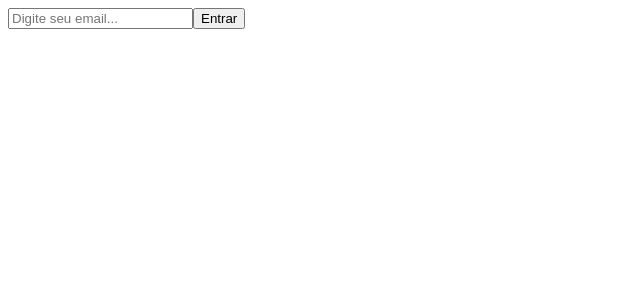
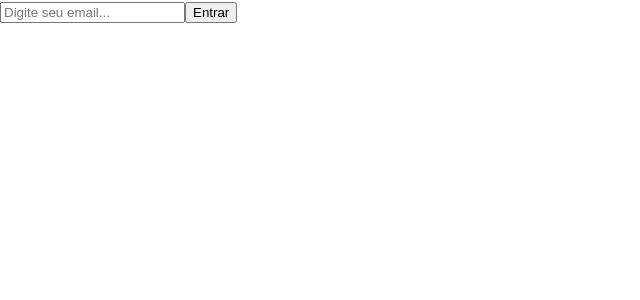
Before and after one commit to turevel/people-analytics, a React (Vite) app in the folder frontend/: page /login in a window 1280 px wide. Shown: the top 300 px of the page, without its empty margins (0-640 px from the left). Built offline with nearby package versions, Linux system fonts and the light colour scheme.

Commit message:
feat: add font source and normalize css

```diff
--- a/frontend/src/components/App/App.tsx
+++ b/frontend/src/components/App/App.tsx
@@ -1,8 +1,14 @@
+import { CssBaseline } from '@mui/material';
 import { RouterProvider } from 'react-router-dom';
 import router from '@/routes';
 
 function App() {
-	return <RouterProvider router={router} />;
+	return (
+		<>
+			<CssBaseline />
+			<RouterProvider router={router} />
+		</>
+	);
 }
 
 export default App;
--- a/frontend/src/main.tsx
+++ b/frontend/src/main.tsx
@@ -1,3 +1,7 @@
+import '@fontsource/roboto/300.css';
+import '@fontsource/roboto/400.css';
+import '@fontsource/roboto/500.css';
+import '@fontsource/roboto/700.css';
 import App from './components/App/App';
 import ReactDOM from 'react-dom/client';
 
```
